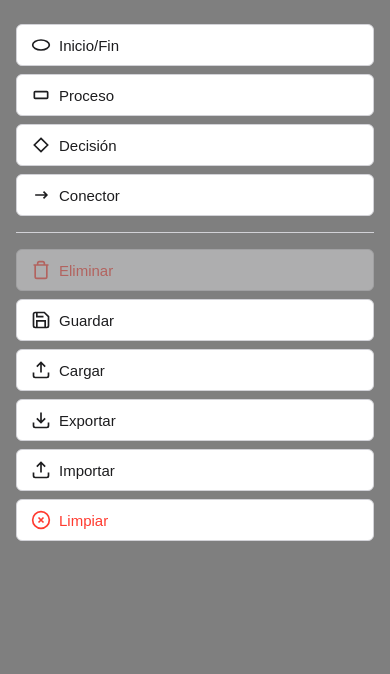
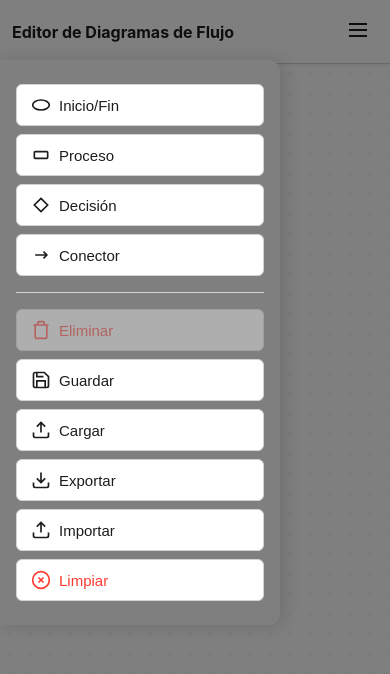
Before and after one commit to Cristian241024/SvgRepositoryPrograWeb, a plain HTML site: page index.html in a window 390 px wide. Both pictures are taken after a click on the button "Menú". Drawn offline with Linux system fonts and the light colour scheme.

Commit message:
Modificar estilos para mejor respuesta en responsive y estilos

```diff
--- a/css/responsive.css
+++ b/css/responsive.css
@@ -1,7 +1,11 @@
 /* ========== TABLET ========== */
 @media (max-width: 1024px) {
+    .toolbar {
+        padding: 0.75rem 1rem;
+    }
+
     .toolbar-nav {
-        gap: 0.75rem;
+        gap: 0.5rem;
     }
 
     .nav-group {
@@ -18,6 +22,11 @@
         width: 16px;
         height: 16px;
     }
+
+    /* Permitir wrap de botones para que no desaparezcan */
+    .toolbar-nav {
+        max-width: 100%;
+    }
 }
 
 /* ========== MOBILE ========== */
@@ -25,37 +34,48 @@
     /* Toolbar compacto */
     .toolbar {
         padding: 0.75rem 1rem;
+        flex-direction: row-reverse;
+        justify-content: space-between;
+    }
+
+    .toolbar-left {
+        order: 2;
+    }
+
+    /* Mostrar botón hamburguesa al INICIO (izquierda) */
+    .hamburger-btn {
+        display: block;
+        order: 1;
     }
 
     .toolbar-left h1 {
         font-size: 1.125rem;
     }
 
-    /* Mostrar botón hamburguesa */
-    .hamburger-btn {
-        display: block;
-    }
-
-    /* Navegación como menú lateral */
+    /* Navegación como menú lateral DESDE LA IZQUIERDA */
     .toolbar-nav {
         position: fixed;
         top: 0;
-        right: -100%;
-        width: 280px;
-        height: 100vh;
+        left: -100%;
+        width: 70%;
+        max-width: 320px;
+        height: auto;
+        max-height: 85vh;
         background: var(--bg-white);
-        box-shadow: -4px 0 20px rgba(0, 0, 0, 0.15);
+        box-shadow: 4px 0 20px rgba(0, 0, 0, 0.15);
         flex-direction: column;
         align-items: stretch;
         gap: 0;
         padding: 1rem;
         overflow-y: auto;
-        transition: right 0.3s ease;
+        transition: left 0.3s ease;
         z-index: 1000;
+        border-radius: 0 12px 12px 0;
+        margin-top: 60px;
     }
 
     .toolbar-nav.active {
-        right: 0;
+        left: 0;
     }
 
     /* Grupo de botones en columna */
@@ -138,8 +158,9 @@
     }
 
     .toolbar-nav {
-        width: 100%;
-        right: -100%;
+        width: 80%;
+        max-width: 280px;
+        left: -100%;
     }
 
     .tool-btn, .action-btn {
@@ -183,4 +204,8 @@
         padding: 0.4rem 0.75rem;
         font-size: 0.8125rem;
     }
+
+    .toolbar-nav {
+        max-height: 70vh;
+    }
 }
--- a/css/styles.css
+++ b/css/styles.css
@@ -44,6 +44,7 @@ body {
     border-bottom: 1px solid var(--border-color);
     position: relative;
     z-index: 100;
+    min-height: 60px;
 }
 
 .toolbar-title h1 {
@@ -107,12 +108,14 @@ body {
     display: flex;
     align-items: center;
     gap: 1rem;
+    flex-wrap: wrap;
 }
 
 .nav-group {
     display: flex;
     gap: 0.5rem;
     align-items: center;
+    flex-wrap: wrap;
 }
 
 .nav-divider {
```
